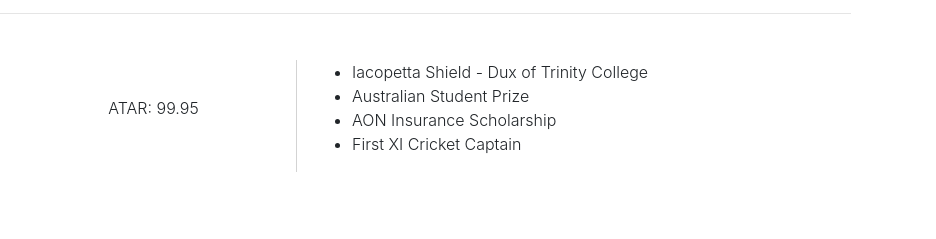
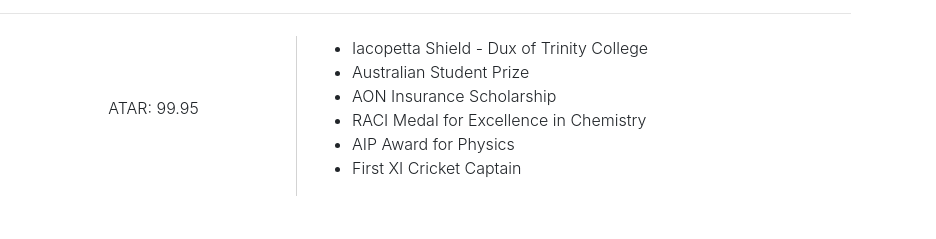
Before and after one commit to jacksondearing96/personal_website, a website: page public/experience.html in a window 1280 px wide. Shown: the part 451-690 px from the top of the page, 344-1280 px from the left. Drawn offline with nearby package versions, Linux system fonts and the light colour scheme.

Commit message:
Added extra awards to school bullet points

```diff
--- a/public/experience.html
+++ b/public/experience.html
@@ -98,6 +98,8 @@
                 <li>Iacopetta Shield - Dux of Trinity College</li>
                 <li>Australian Student Prize</li>
                 <li>AON Insurance Scholarship</li>
+                <li>RACI Medal for Excellence in Chemistry</li>
+                <li>AIP Award for Physics</li>
                 <li>First XI Cricket Captain</li>
             </ul>
         </div>
```
Also changed, not shown: public/img/network.png (added).
